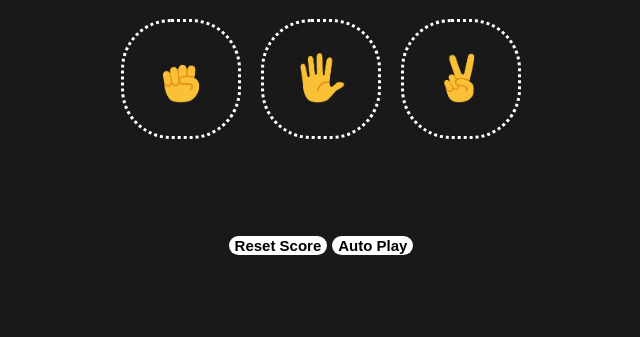
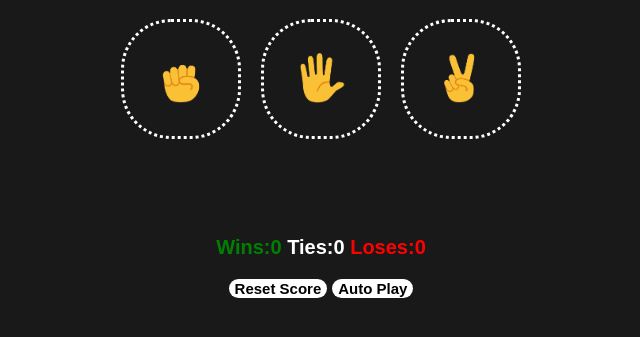
Before and after one commit to Ajith66310/RockPaperScissor, a plain HTML site: page index.html in a window 1280 px wide. Shown: the part 85-422 px from the top of the page, without its empty margins (319-959 px from the left). Drawn offline with Linux system fonts and the light colour scheme.

Commit message:
renamed script.js

```diff
--- a/index.html
+++ b/index.html
@@ -24,7 +24,7 @@
     <button class="reset-score-btn">Reset Score</button>
     <button class="auto-play-button">Auto Play</button>
   </div>
-  <script src="scripts/script.js"></script>
+  <script src="script.js"></script>
 </body>
 
 </html>
```
